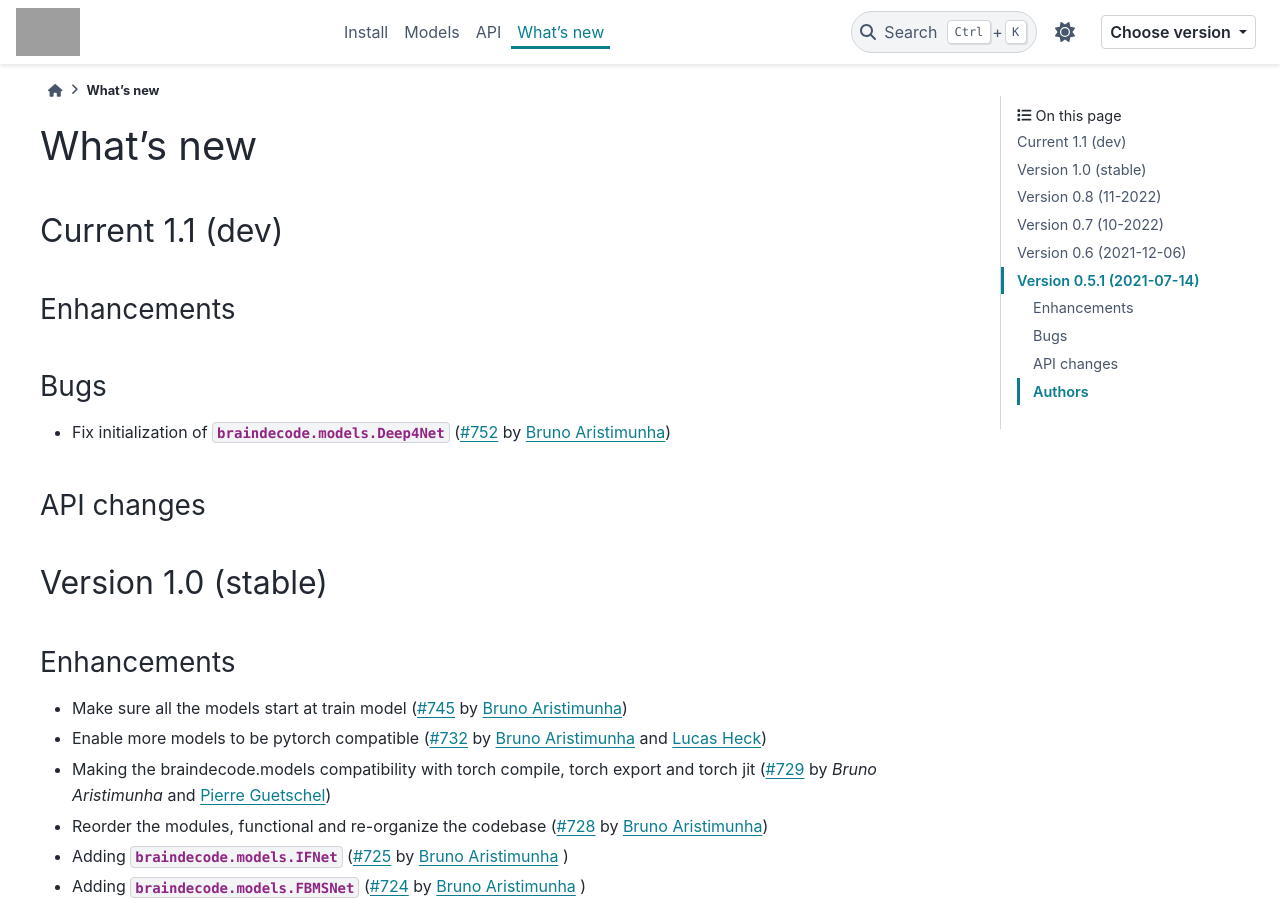
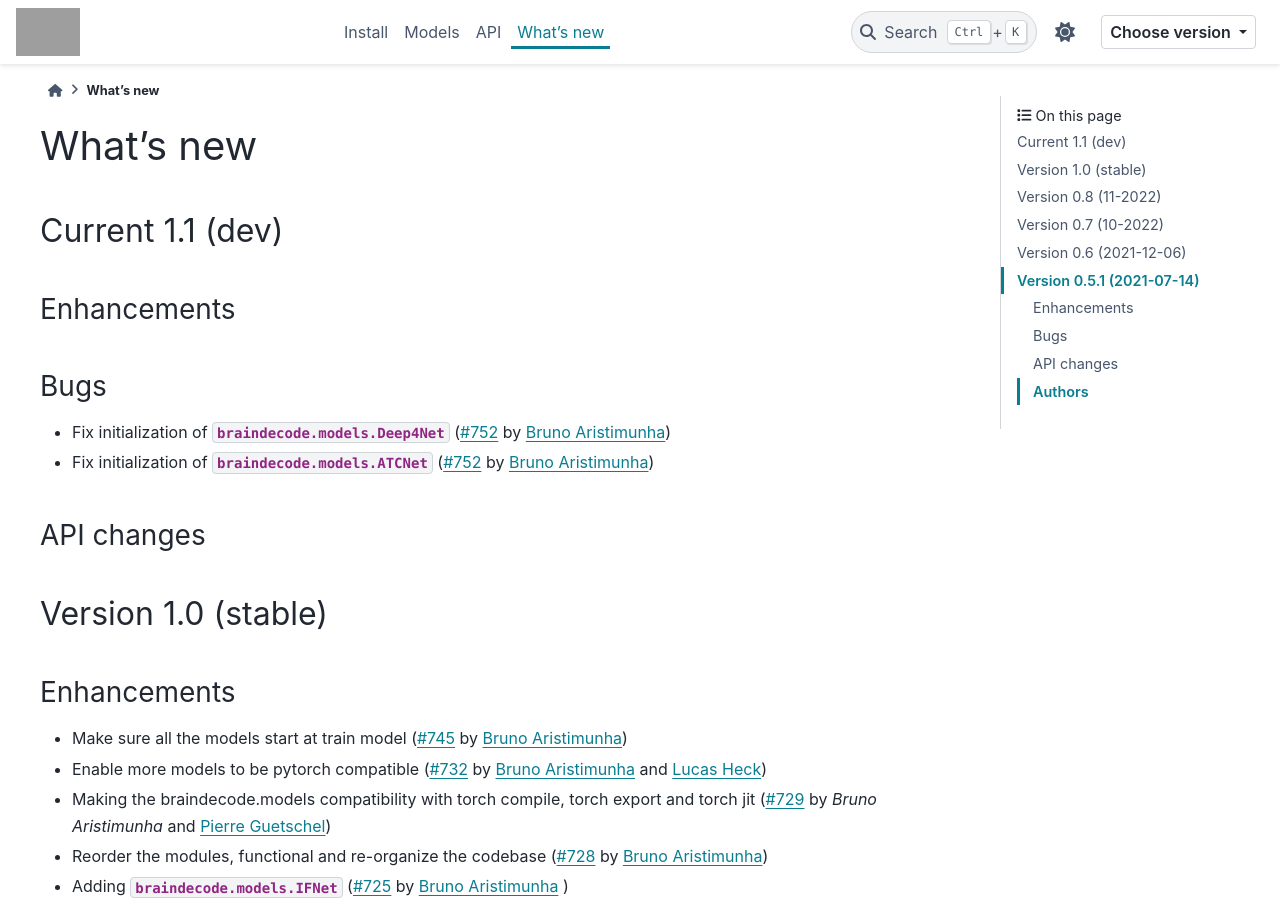
Before and after one commit to braindecode/braindecode, a Sphinx documentation site: the page built from docs/whats_new.rst, in a window 1280 px wide and 900 px high. Built offline with Sphinx 7.4.7 and the PyData theme 0.15.4, drawn with Linux system fonts in a browser that asks for light colours; pages that are not in the unit, such as notebooks, are missing from menus; comment, search, counter and statistics services are not loaded; grey boxes are pictures that could not be loaded.

Commit message:
updating the what's new file

```diff
--- a/docs/whats_new.rst
+++ b/docs/whats_new.rst
@@ -26,6 +26,7 @@ Enhancements
 Bugs
 ~~~~
 - Fix initialization of :class:`braindecode.models.Deep4Net` (:gh:`752` by `Bruno Aristimunha`_)
+- Fix initialization of :class:`braindecode.models.ATCNet` (:gh:`752` by `Bruno Aristimunha`_)
 
 API changes
 ~~~~~~~~~~~
```
